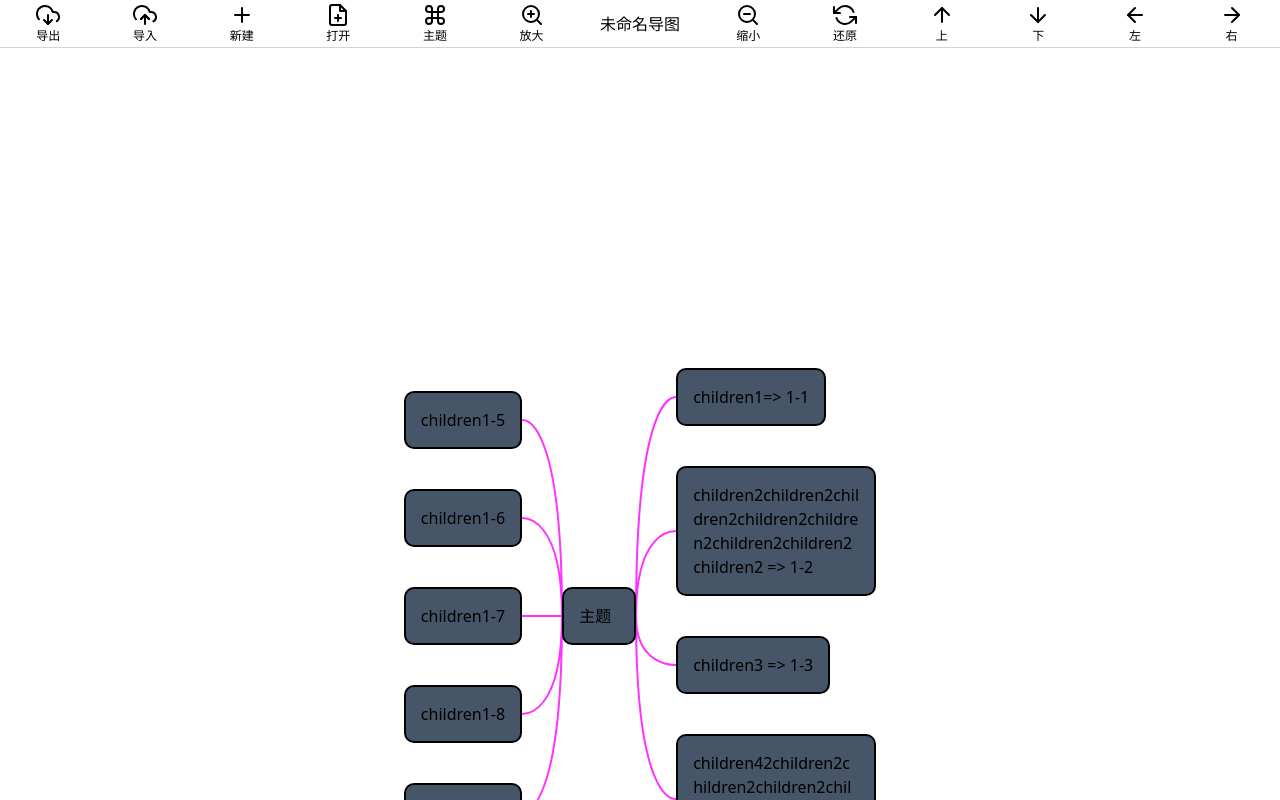
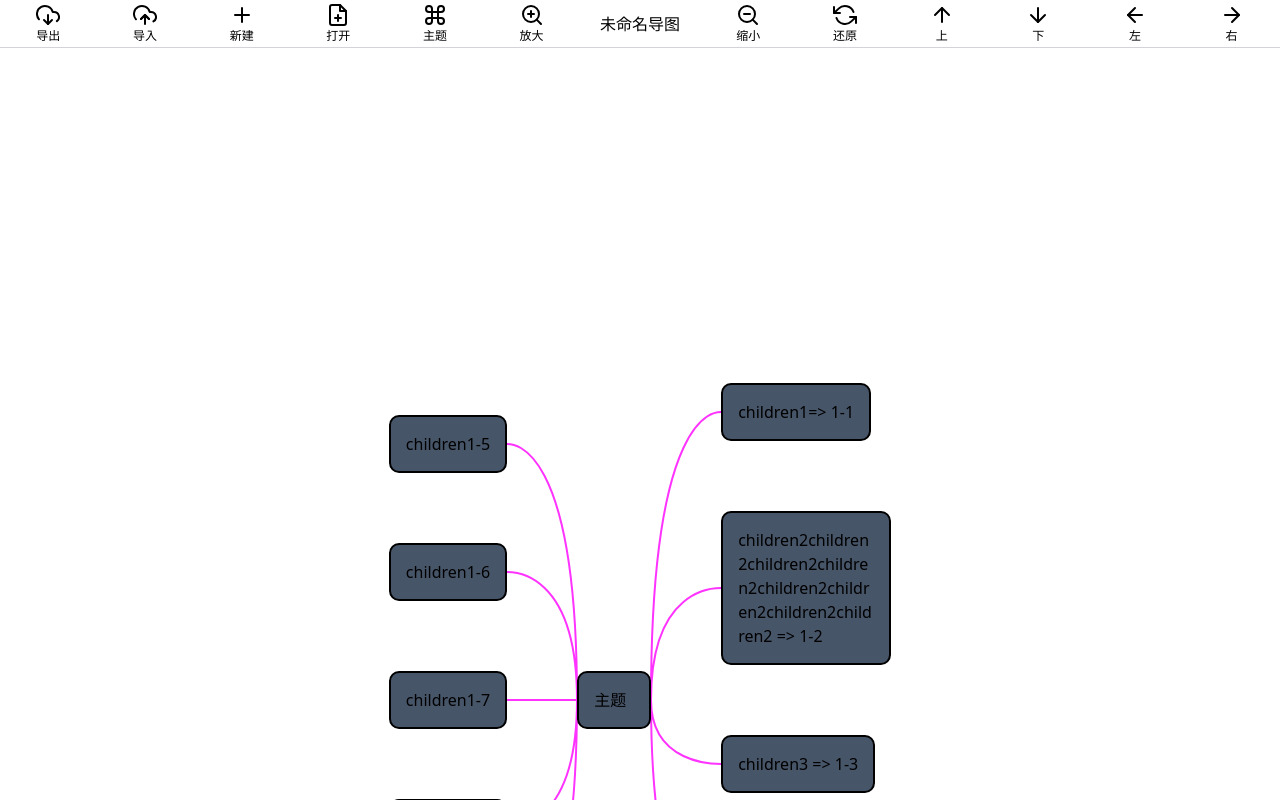
Before and after one commit to coderwei99/ReactMind, a React (Vite) app: page / in a window 1280 px wide. Built offline with nearby package versions, Linux system fonts and the light colour scheme.

Commit message:
feat: Adjusting node spacing

```diff
--- a/src/component/Node/index.tsx
+++ b/src/component/Node/index.tsx
@@ -143,7 +143,7 @@ export default function Node({
   return (
     <div
       id={node.id}
-      className='w-auto h-auto max-w-[240px] break-words p-[20px] relative'
+      className='w-auto h-auto max-w-[240px] break-words p-[35px] relative'
       ref={nodeRef}
       data-nodetype={onLeft ? NodePosition.LEFT : NodePosition.RIGHT}
       data-parentid={parentId}
--- a/src/component/NodeMenu/index.tsx
+++ b/src/component/NodeMenu/index.tsx
@@ -11,8 +11,8 @@ interface IProps {
 export default function NodeMenu({ showBorderId, node, handleMenuItemClick }: IProps) {
   return (
     <div
-      className='absolute bg-slate-200 w-[250px] h-[40px] rounded-[5px] top-[-22px]'
-      style={{ display: `${showBorderId === node.id ? 'block' : 'none'}` }}
+      className='absolute bg-slate-200 w-[250px] h-[40px] rounded-[5px] top-[-10px] z-[999]'
+      style={{ display: `${showBorderId === node.id ? 'block' : 'none'}`, boxShadow: 'rgb(170, 170, 170) 5px 5px 10px' }}
 
     >
       <div className='flex justify-between'>
```
